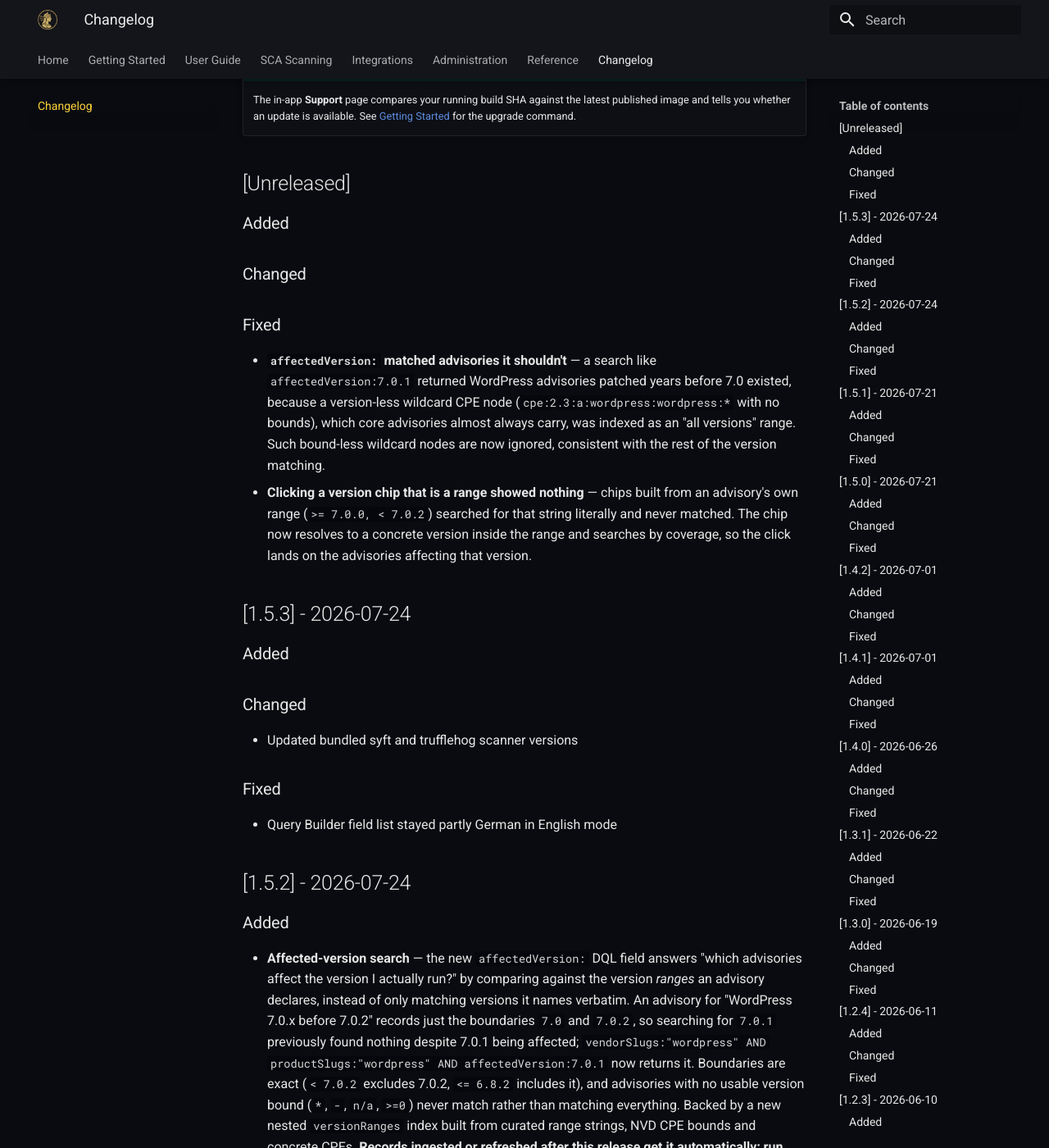
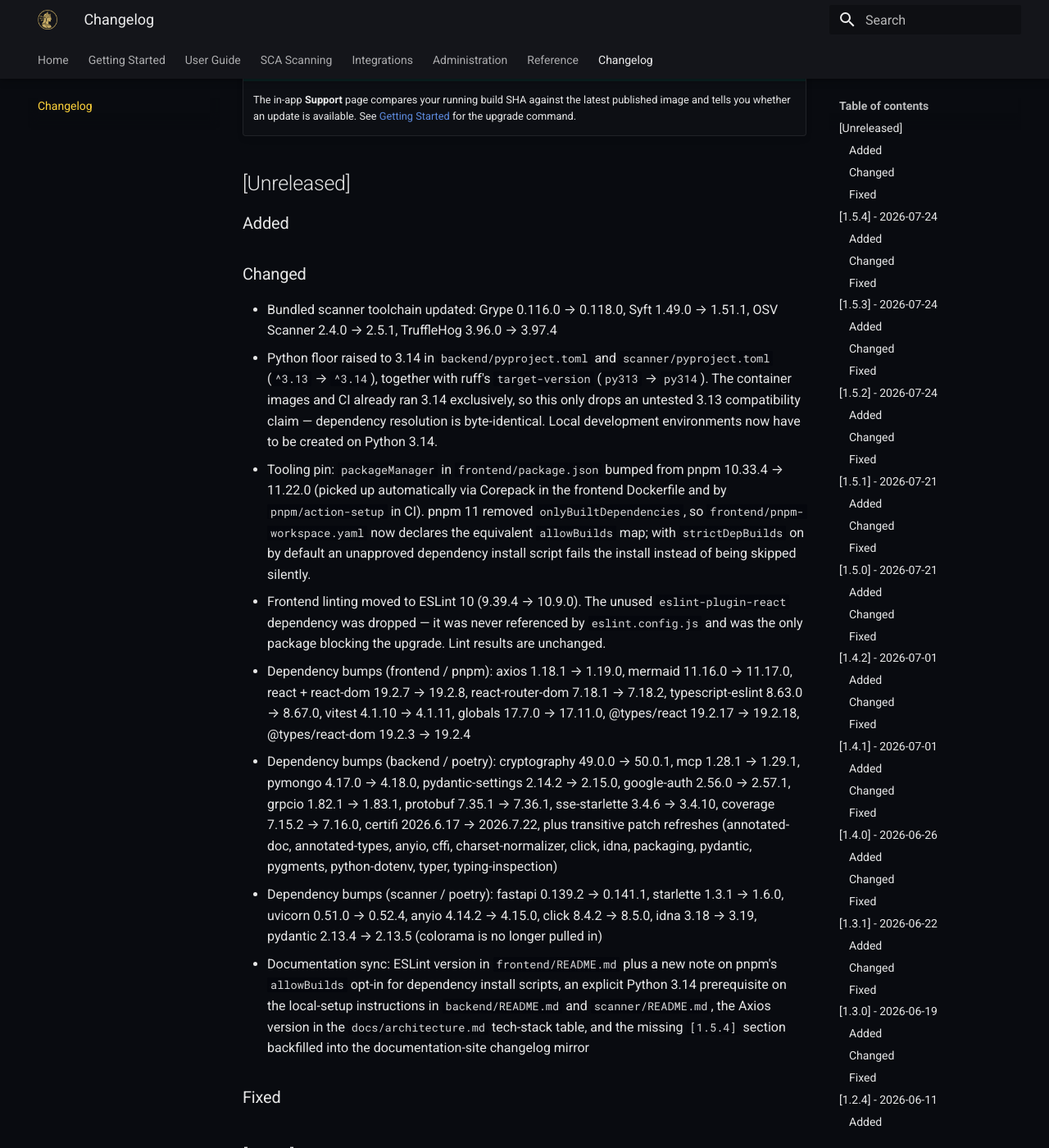
Before and after one commit to 0x3e4/hecate, an MkDocs documentation site: the page built from docs/changelog.md, in a window 1280 px wide and 1400 px high, scrolled down 263 px. Shown: the whole window at 82% size. Built offline with MkDocs 1.6.1 and Material for MkDocs 9.7.7, drawn with Linux system fonts in a browser that asks for light colours.

Commit message:
chore: release 1.6.0 with toolchain and dependency updates
- Bump version to 1.6.0 across backend, frontend, and scanner manifests
- Raise the Python floor to `^3.14` in both `pyproject.toml` files and switch ruff's `target-version` to `py314`, matching the `python:3.14-slim` images and CI
- Update the bundled scanner toolchain in `scanner/Dockerfile`
  - Grype 0.116.0 → 0.118.0, Syft 1.49.0 → 1.51.1
  - OSV Scanner 2.4.0 → 2.5.1, TruffleHog 3.96.0 → 3.97.4
- Move the pnpm pin from 10.33.4 to 11.22.0 and replace the removed `onlyBuiltDependencies` with the `allowBuilds` map in `pnpm-workspace.yaml`, so `strictDepBuilds` has a complete allow-list (`esbuild`)
- Upgrade frontend linting to ESLint 10 and drop the unused `eslint-plugin-react`, which was the only package blocking the bump
- Refresh dependencies and lockfiles
  - Frontend: axios 1.19.0, mermaid 11.17.0, react/react-dom 19.2.8, react-router-dom 7.18.2, typescript-eslint 8.67.0, vitest 4.1.11
  - Backend: cryptography 50.0.1, mcp 1.29.1, pymongo 4.18.0, pydantic-settings 2.15.0, grpcio 1.83.1, protobuf 7.36.1, certifi 2026.7.22
  - Scanner: fastapi 0.141.1, starlette 1.6.0, uvicorn 0.52.4, anyio 4.15.0
- Sync documentation: Python 3.14 prerequisites in the backend and scanner READMEs, the `allowBuilds` opt-in and ESLint 10 note in the frontend README, the Axios row in the architecture tech-stack table, and the backfilled `[1.5.4]` section in the docs-site changelog mirror

```diff
--- a/docs/changelog.md
+++ b/docs/changelog.md
@@ -12,6 +12,23 @@
     for the upgrade command.
 
 ## [Unreleased]
+
+### Added
+
+### Changed
+
+- Bundled scanner toolchain updated: Grype 0.116.0 → 0.118.0, Syft 1.49.0 → 1.51.1, OSV Scanner 2.4.0 → 2.5.1, TruffleHog 3.96.0 → 3.97.4
+- Python floor raised to 3.14 in `backend/pyproject.toml` and `scanner/pyproject.toml` (`^3.13` → `^3.14`), together with ruff's `target-version` (`py313` → `py314`). The container images and CI already ran 3.14 exclusively, so this only drops an untested 3.13 compatibility claim — dependency resolution is byte-identical. Local development environments now have to be created on Python 3.14.
+- Tooling pin: `packageManager` in `frontend/package.json` bumped from pnpm 10.33.4 → 11.22.0 (picked up automatically via Corepack in the frontend Dockerfile and by `pnpm/action-setup` in CI). pnpm 11 removed `onlyBuiltDependencies`, so `frontend/pnpm-workspace.yaml` now declares the equivalent `allowBuilds` map; with `strictDepBuilds` on by default an unapproved dependency install script fails the install instead of being skipped silently.
+- Frontend linting moved to ESLint 10 (9.39.4 → 10.9.0). The unused `eslint-plugin-react` dependency was dropped — it was never referenced by `eslint.config.js` and was the only package blocking the upgrade. Lint results are unchanged.
+- Dependency bumps (frontend / pnpm): axios 1.18.1 → 1.19.0, mermaid 11.16.0 → 11.17.0, react + react-dom 19.2.7 → 19.2.8, react-router-dom 7.18.1 → 7.18.2, typescript-eslint 8.63.0 → 8.67.0, vitest 4.1.10 → 4.1.11, globals 17.7.0 → 17.11.0, @types/react 19.2.17 → 19.2.18, @types/react-dom 19.2.3 → 19.2.4
+- Dependency bumps (backend / poetry): cryptography 49.0.0 → 50.0.1, mcp 1.28.1 → 1.29.1, pymongo 4.17.0 → 4.18.0, pydantic-settings 2.14.2 → 2.15.0, google-auth 2.56.0 → 2.57.1, grpcio 1.82.1 → 1.83.1, protobuf 7.35.1 → 7.36.1, sse-starlette 3.4.6 → 3.4.10, coverage 7.15.2 → 7.16.0, certifi 2026.6.17 → 2026.7.22, plus transitive patch refreshes (annotated-doc, annotated-types, anyio, cffi, charset-normalizer, click, idna, packaging, pydantic, pygments, python-dotenv, typer, typing-inspection)
+- Dependency bumps (scanner / poetry): fastapi 0.139.2 → 0.141.1, starlette 1.3.1 → 1.6.0, uvicorn 0.51.0 → 0.52.4, anyio 4.14.2 → 4.15.0, click 8.4.2 → 8.5.0, idna 3.18 → 3.19, pydantic 2.13.4 → 2.13.5 (colorama is no longer pulled in)
+- Documentation sync: ESLint version in `frontend/README.md` plus a new note on pnpm's `allowBuilds` opt-in for dependency install scripts, an explicit Python 3.14 prerequisite on the local-setup instructions in `backend/README.md` and `scanner/README.md`, the Axios version in the `docs/architecture.md` tech-stack table, and the missing `[1.5.4]` section backfilled into the documentation-site changelog mirror
+
+### Fixed
+
+## [1.5.4] - 2026-07-24
 
 ### Added
 
```
Also changed, not shown: CHANGELOG.md (+17 -0 lines), backend/README.md (+4 -0 lines), docs/architecture.md (+1 -1 lines), frontend/README.md (+6 -1 lines), scanner/README.md (+4 -0 lines), 9 other files.
